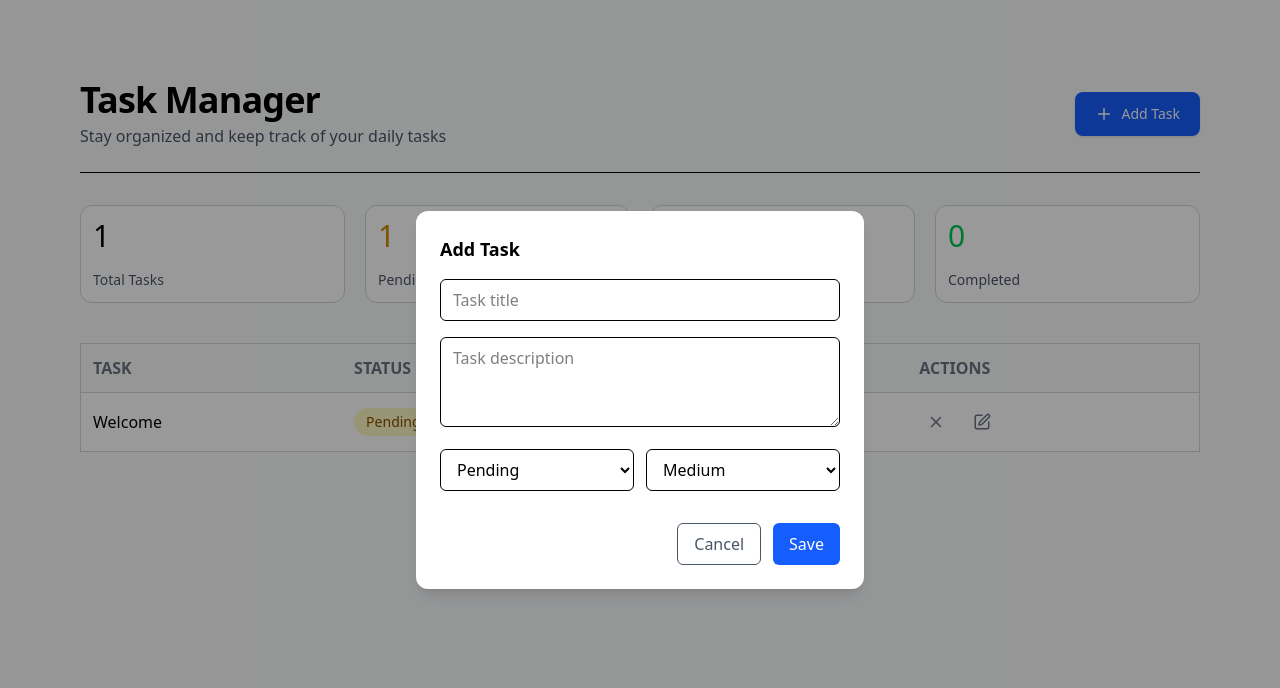
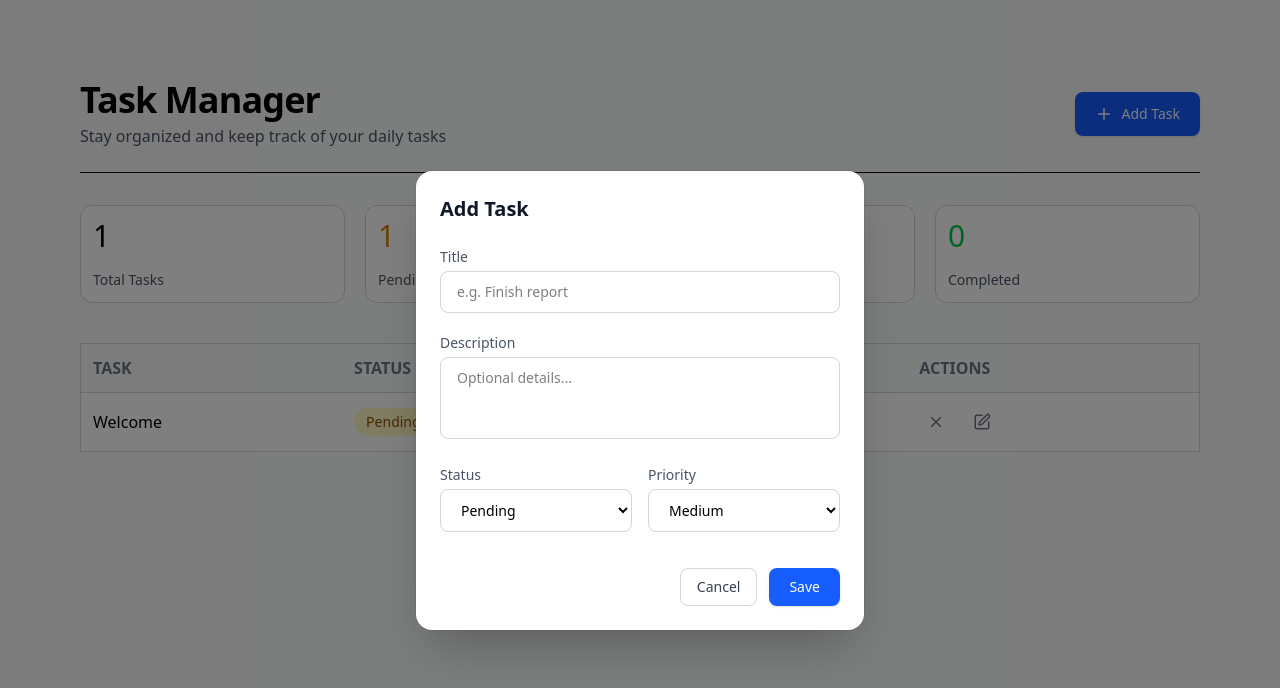
Before and after one commit to Roqeeb-dev/task-manager, a React (Vite) app: page / in a window 1280 px wide. Both pictures are taken after a click on the button "Add Task". Shown: the top 688 px of the page. Built offline with nearby package versions, Linux system fonts and the light colour scheme.

Commit message:
started with the secondary functionality

```diff
--- /dev/null
+++ b/src/components/Dialog.tsx
@@ -0,0 +1,50 @@
+interface DialogProps {
+  isOpen: boolean;
+  onClose: () => void;
+  onConfirm: () => void;
+  title?: string;
+  message?: string;
+}
+
+export default function Dialog({
+  isOpen,
+  onClose,
+  onConfirm,
+  title = "Delete Task",
+  message = "Are you sure you want to delete this task? This action cannot be undone.",
+}: DialogProps) {
+  if (!isOpen) return null;
+
+  return (
+    <div className="fixed inset-0 z-50 flex items-center justify-center bg-black/50">
+      <div className="w-full max-w-sm rounded-2xl bg-white p-6 shadow-2xl ring-1 ring-black/5">
+        <h3 className="text-lg font-semibold text-gray-900">{title}</h3>
+
+        <p className="mt-2 text-sm text-gray-600">{message}</p>
+
+        <div className="mt-6 flex justify-end gap-3">
+          <button
+            type="button"
+            onClick={onClose}
+            className="rounded-lg border border-gray-300 px-4 py-2 text-sm font-medium
+                       text-gray-700 hover:bg-gray-100 transition"
+          >
+            Cancel
+          </button>
+
+          <button
+            type="button"
+            onClick={() => {
+              onConfirm();
+              onClose();
+            }}
+            className="rounded-lg bg-red-600 px-4 py-2 text-sm font-medium
+                       text-white shadow hover:bg-red-700 transition"
+          >
+            Delete
+          </button>
+        </div>
+      </div>
+    </div>
+  );
+}
--- a/src/components/Modal.tsx
+++ b/src/components/Modal.tsx
@@ -54,69 +54,95 @@ export default function Modal({
   }
 
   return (
-    <div className="fixed inset-0 z-50 flex items-center justify-center bg-black/40">
+    <div className="fixed inset-0 z-50 flex items-center justify-center bg-black/50">
       {/* Modal */}
-      <div className="w-full max-w-md rounded-xl bg-white p-6 shadow-lg">
-        <h2 className="mb-4 text-lg font-semibold">
+      <div className="w-full max-w-md rounded-2xl bg-white p-6 shadow-2xl ring-1 ring-black/5">
+        <h2 className="mb-6 text-xl font-semibold text-gray-900">
           {initialTask ? "Edit Task" : "Add Task"}
         </h2>
 
-        <form onSubmit={handleSubmit} className="space-y-4">
+        <form onSubmit={handleSubmit} className="space-y-5">
+          <div>
+            <label className="mb-1 block text-sm font-medium text-gray-600">
+              Title
+            </label>
             <input
               type="text"
               name="title"
-            placeholder="Task title"
+              placeholder="e.g. Finish report"
               value={details.title}
               onChange={handleChange}
-            className="w-full rounded-md border px-3 py-2 focus:outline-none focus:ring"
+              className="w-full rounded-lg border border-gray-300 px-4 py-2.5 text-sm
+                     focus:border-blue-500 focus:outline-none focus:ring-2 focus:ring-blue-100"
               required
             />
+          </div>
 
+          <div>
+            <label className="mb-1 block text-sm font-medium text-gray-600">
+              Description
+            </label>
             <textarea
               name="description"
-            placeholder="Task description"
+              placeholder="Optional details..."
               rows={3}
               value={details.description}
               onChange={handleChange}
-            className="w-full rounded-md border px-3 py-2 focus:outline-none focus:ring"
+              className="w-full resize-none rounded-lg border border-gray-300 px-4 py-2.5 text-sm
+                     focus:border-blue-500 focus:outline-none focus:ring-2 focus:ring-blue-100"
             />
+          </div>
 
-          <div className="grid grid-cols-2 gap-3">
+          <div className="grid grid-cols-2 gap-4">
+            <div>
+              <label className="mb-1 block text-sm font-medium text-gray-600">
+                Status
+              </label>
               <select
                 name="status"
                 value={details.status}
                 onChange={handleChange}
-              className="rounded-md border px-3 py-2"
+                className="w-full rounded-lg border border-gray-300 bg-white px-4 py-2.5 text-sm
+                       focus:border-blue-500 focus:outline-none focus:ring-2 focus:ring-blue-100"
               >
                 <option value="pending">Pending</option>
                 <option value="in-progress">In Progress</option>
                 <option value="done">Done</option>
               </select>
+            </div>
 
+            <div>
+              <label className="mb-1 block text-sm font-medium text-gray-600">
+                Priority
+              </label>
               <select
                 name="priority"
                 value={details.priority}
                 onChange={handleChange}
-              className="rounded-md border px-3 py-2"
+                className="w-full rounded-lg border border-gray-300 bg-white px-4 py-2.5 text-sm
+                       focus:border-blue-500 focus:outline-none focus:ring-2 focus:ring-blue-100"
               >
                 <option value="High">High</option>
                 <option value="Medium">Medium</option>
                 <option value="Low">Low</option>
               </select>
             </div>
+          </div>
 
           <div className="flex justify-end gap-3 pt-4">
             <button
               type="button"
               onClick={onClose}
-              className="rounded-md border px-4 py-2 text-gray-600 hover:bg-gray-100"
+              className="rounded-lg border border-gray-300 px-4 py-2 text-sm font-medium
+                     text-gray-700 hover:bg-gray-100 transition"
             >
               Cancel
             </button>
 
             <button
               type="submit"
-              className="rounded-md bg-blue-600 px-4 py-2 text-white hover:bg-blue-700"
+              className="rounded-lg bg-blue-600 px-5 py-2 text-sm font-medium
+                     text-white shadow hover:bg-blue-700 transition"
             >
               Save
             </button>
--- a/src/pages/Tasks.tsx
+++ b/src/pages/Tasks.tsx
@@ -1,6 +1,7 @@
 import TaskDetails from "../components/TaskDetails";
 import TaskList from "../components/TaskList";
 import Modal from "../components/Modal";
+import Dialog from "../components/Dialog";
 import { useState } from "react";
 import { Plus } from "lucide-react";
 
@@ -23,6 +24,8 @@ const defaultTask: Task = {
 export default function Tasks() {
   const [tasks, setTasks] = useState<Task[]>([defaultTask]);
   const [isModalShown, setIsModalSHown] = useState<true | false>(false);
+  const [showDialog, setShowDialog] = useState<true | false>(false);
+  const [taskIdToDelete, setTaskIdToDelete] = useState<number | null>(null);
 
   function deleteTask(id: number) {
     setTasks((prev) => prev.filter((t) => t._id !== id));
@@ -34,6 +37,17 @@ export default function Tasks() {
 
   function showModal() {
     setIsModalSHown(true);
+  }
+
+  function handleDelete(id: number) {
+    setTaskIdToDelete(id);
+    setShowDialog(true);
+  }
+
+  function confirmDelete() {
+    if (taskIdToDelete !== null) {
+      deleteTask(taskIdToDelete);
+    }
   }
 
   return (
@@ -63,7 +77,7 @@ export default function Tasks() {
         <TaskDetails tasks={tasks} />
 
         {tasks.length > 0 ? (
-          <TaskList tasks={tasks} onDelete={(id) => deleteTask(id)} />
+          <TaskList tasks={tasks} onDelete={(id) => handleDelete(id)} />
         ) : (
           <div className="text-center py-16 border rounded-lg bg-gray-50">
             <p className="text-gray-600">
@@ -79,6 +93,12 @@ export default function Tasks() {
         onClose={() => setIsModalSHown(false)}
         onSave={(task) => saveTask(task)}
       />
+
+      <Dialog
+        isOpen={showDialog}
+        onClose={() => setShowDialog(false)}
+        onConfirm={confirmDelete}
+      />
     </main>
   );
 }
```
Lines whose indentation alone changed are shown as unchanged.
